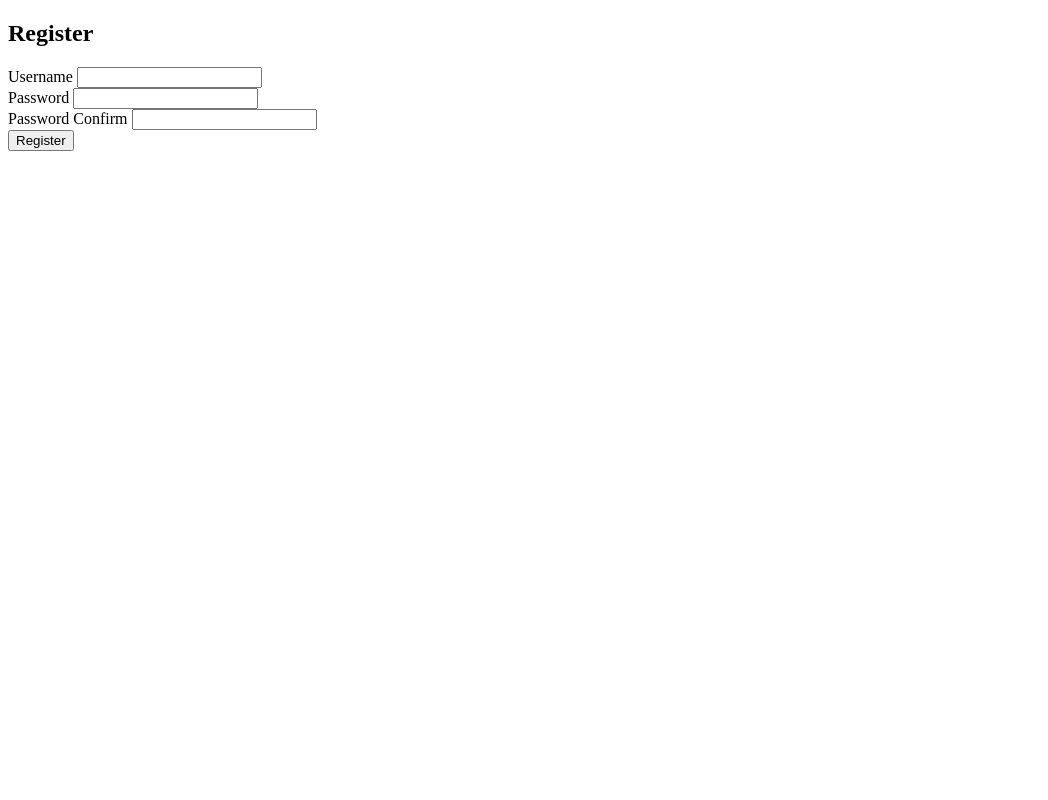
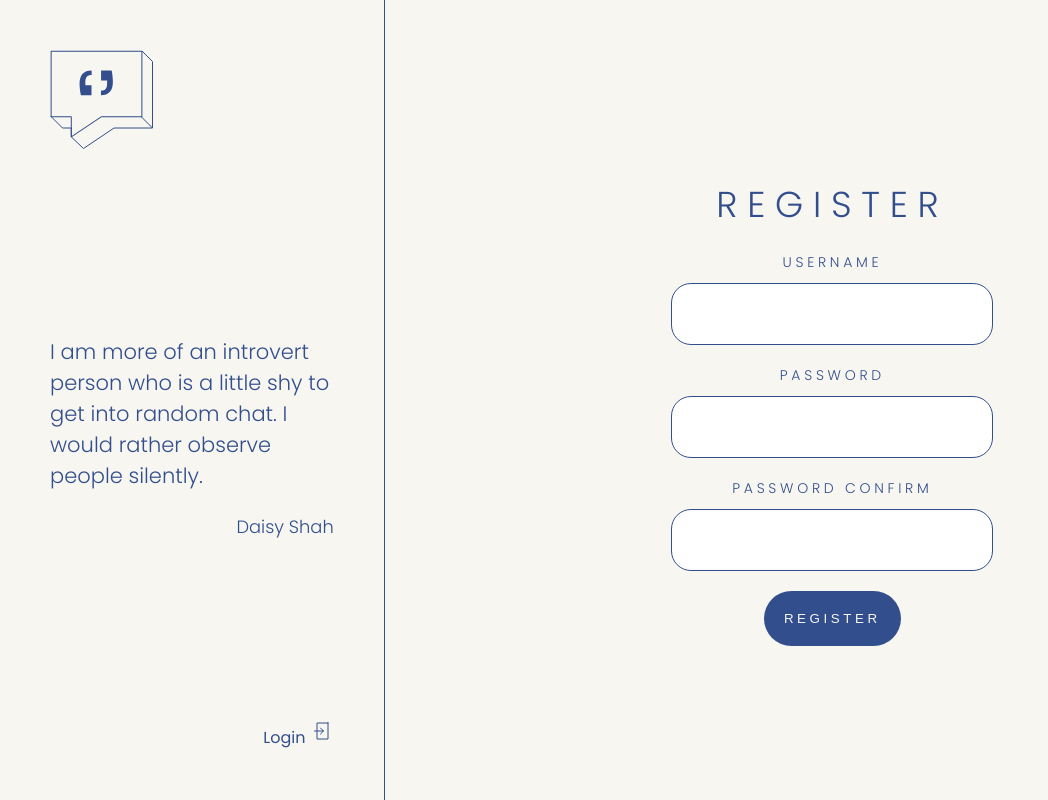
Before and after one commit to terx7/node-project, a website: page public/register.html in a window 1280 px wide. Shown: the whole page, without its empty margins (0-1048 px from the left). Drawn offline with Linux system fonts and the light colour scheme.

Commit message:
Css stiilid login ja register lehele

```diff
--- a/public/css/style.css
+++ b/public/css/style.css
@@ -1,4 +1,15 @@
 
+html {
+    font-family: 'Poppins', sans-serif;
+    font-weight: 400;
+    color: #324E8C;
+}
+body {
+    background-color: #F7F6F1;
+    display: flex;
+    height: 100vh;
+    margin: 0;
+}
 .chat {
     display: flex;
     flex-direction: row;
@@ -13,9 +24,136 @@
     min-height: 20vh;
     border: 1px solid black;
     padding: 0.5rem;
+    background-color: #ffffff;
 }
 
-/* NO NEED THIS CSS - just for custom scrollbar which can also be configured in tailwind.config.js*/
+
+
+.left-bar {
+    width: 30%;
+    border-right: #324E8C 1px solid;
+    display: flex;
+    flex-direction: column;
+    justify-content: space-between;
+}
+
+.right-bar {
+    width: 70%;
+    display: flex;
+    justify-content: center;
+
+}
+.logo {
+    margin: 50px;
+}
+
+.quote {
+    flex-grow: ;
+    margin: 0 50px;
+    font-weight: 300;
+    font-size: 21px;
+    line-height: 31px;
+}
+
+.left-bottom {
+    display: flex;
+    margin:  50px;
+    justify-content: flex-end;
+    align-items:center;
+
+}
+
+.left-bottom a {
+    text-decoration: none;
+    color:#324E8C ;
+}
+
+
+.centerform {
+    align-self: center;
+    justify-self: center;
+    text-align: center;
+}
+.artist {
+    text-align: right;
+    margin-top: 20px;
+    font-size: 0.85em;
+
+}
+
+.input-box {
+    border-radius: 20px;
+    border: #324E8C 1px solid;
+    padding: 10px;
+    margin: 10px;
+    width: 300px;
+    height: 40px;
+    margin-bottom: 20px;
+}
+.input-label {
+    display: block;
+    font-weight: 300;
+    font-size: 14px;
+    line-height: 21px;
+    text-align: center;
+    letter-spacing: 0.265em;
+    text-transform: uppercase;
+}
+
+.title {
+    font-weight: 300;
+    margin-bottom: 20px;
+    font-size: 36px;
+    line-height: 54px;
+    text-align: center;
+    letter-spacing: 0.27em;
+    text-transform: uppercase;
+}
+.button {
+    display: flex;
+    justify-content: center;
+    margin: auto;
+    background: #324E8C;
+    color: #F7F6F1;
+    padding: 20px;
+    border: 0;
+    border-radius: 50px;
+    text-transform: uppercase;
+    letter-spacing: 0.27em;
+}
+.read-chat-box {
+    border-radius: 0px 20px 20px 20px;
+    border: #324E8C 1px solid;
+    padding: 10px;
+    margin: 10px;
+    width: 300px;
+    height: 40px;
+}
+
+.read-own-chat-box {
+    border-radius: 20px 20px 0px 20px;
+    border: 2px solid;
+    background-color: #324E8C;
+    color: #F7F6F1;
+    padding: 10px;
+    margin: 10px;
+    width: 300px;
+    height: 40px;
+}
+
+.write-chat-box {
+    border-radius: 20px;
+    border: 2px solid;
+    padding: 10px;
+    margin: 10px;
+    width: 500px;
+    height: 40px;
+}
+
+
+
+
+/* * NO NEED THIS CSS - just for custom scrollbar which can also be configured in tailwind.config.js*/ */
 
 ::-webkit-scrollbar {
     width: 2px;
--- a/public/register.html
+++ b/public/register.html
@@ -5,37 +5,52 @@
     <meta charset="UTF-8">
     <meta name="viewport" content="width=device-width, initial-scale=1.0">
     <link rel="stylesheet" href="/public/css/style.css">
+    <link rel="preconnect" href="https://fonts.gstatic.com">
+    <link href="https://fonts.googleapis.com/css2?family=Poppins:ital,wght@0,300;0,400;0,700;1,500&display=swap"
+        rel="stylesheet">
     <title>Register</title>
 </head>
 
 <body>
-    <div>
-        <h2 class="font-semibold text-white text-2xl">
-            Register
-        </h2>
-        <span id="register-error"></span>
-        <form>
+    <div class="left-bar">
+        <div class="logo"><img src="/public/img/logo.svg" alt="Chat logo"></div>
+        <div class="quote">
+            <div>I am more of an introvert person who is a little shy to get into random chat. I would rather
+                observe people silently.</div>
+            <div class="artist">Daisy Shah</div>
+        </div>
+        <div class="left-bottom"><a href="/public/login.html" id="register-button"> <span>Login </span> <img
+                    src="/public/img/entrance.svg"></a></div>
+    </div>
+    <div class="right-bar">
+
+        <form class="centerform">
+            <h1 class="title">
+                Register
+            </h1>
+            <span id="register-error"></span>
             <div>
-                <label for="username">Username</label>
-                <input id="username" name="username" type="text">
+                <label class="input-label" for="username">Username</label>
+                <input class="input-box" id="username" name="username" type="text">
                 <span id="username-error"></span>
             </div>
             <div>
-                <label for="password">Password</label>
-                <input id="password" type="password" >
+                <label class="input-label" for="password">Password</label>
+                <input class="input-box" id="password" type="password">
                 <span id="password-error"></span>
             </div>
             <div>
-                <label for="password-again">Password Confirm</label>
-                <input id="password-again" type="password" >
+                <label class="input-label" for="password-again">Password Confirm</label>
+                <input class="input-box" id="password-again" type="password">
                 <span id="password-again-error"></span>
             </div>
             <div>
-                <button type="button" id="register-button">Register</button>
+                <button class="button" type="button" id="register-button">Register</button>
             </div>
         </form>
     </div>
     <script src="/public/js/register-validate.js"></script>
     <script src="/public/js/register.js"></script>
 </body>
+
 </html>
```
Also changed, not shown: public/index.html (+11 -1 lines), public/login.html (+24 -10 lines), public/img/entrance.svg (added), public/img/exit.svg (added), public/img/logo.svg (added), public/img/person-add.svg (added), public/img/triangle.svg (added), 2 other files.
